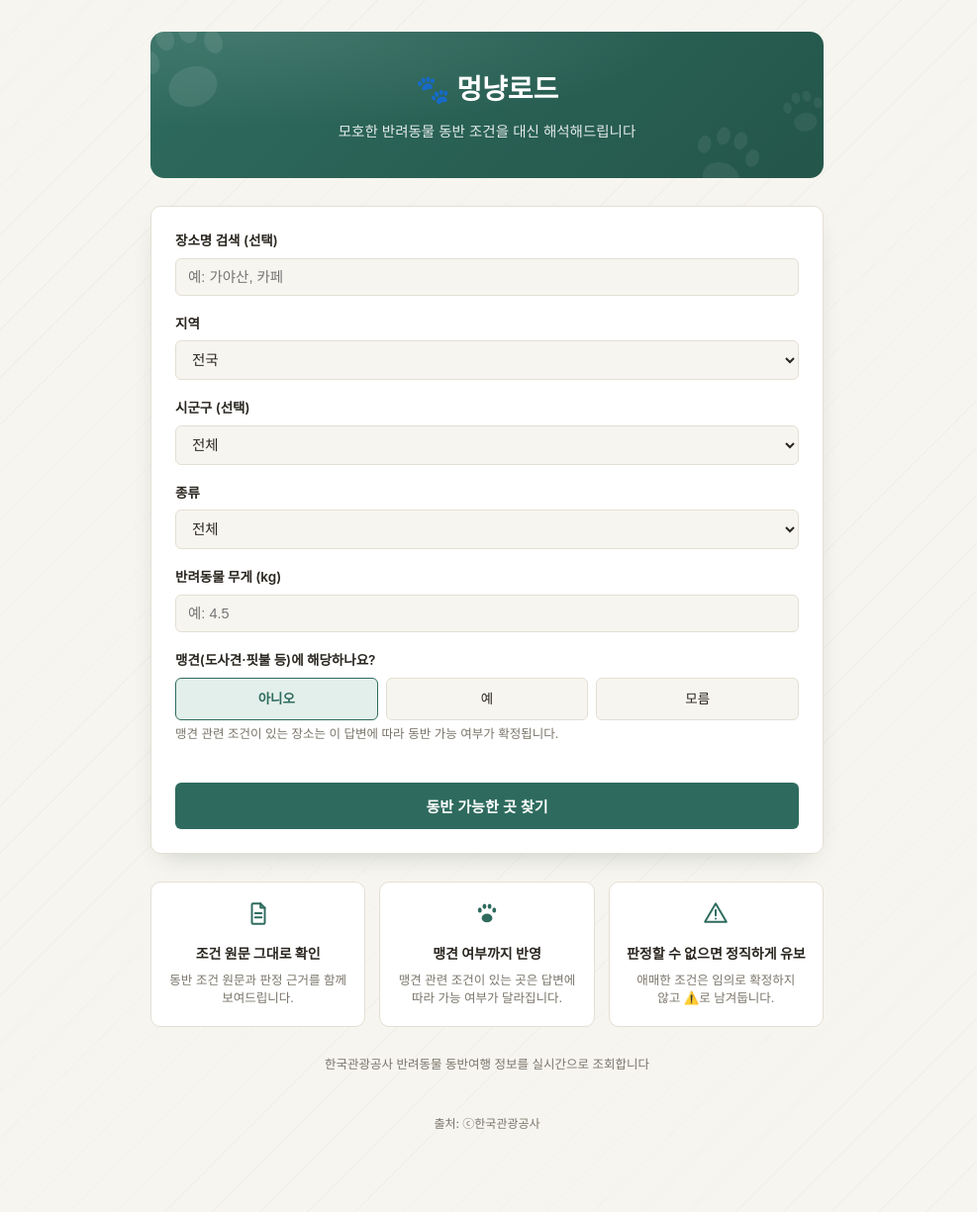
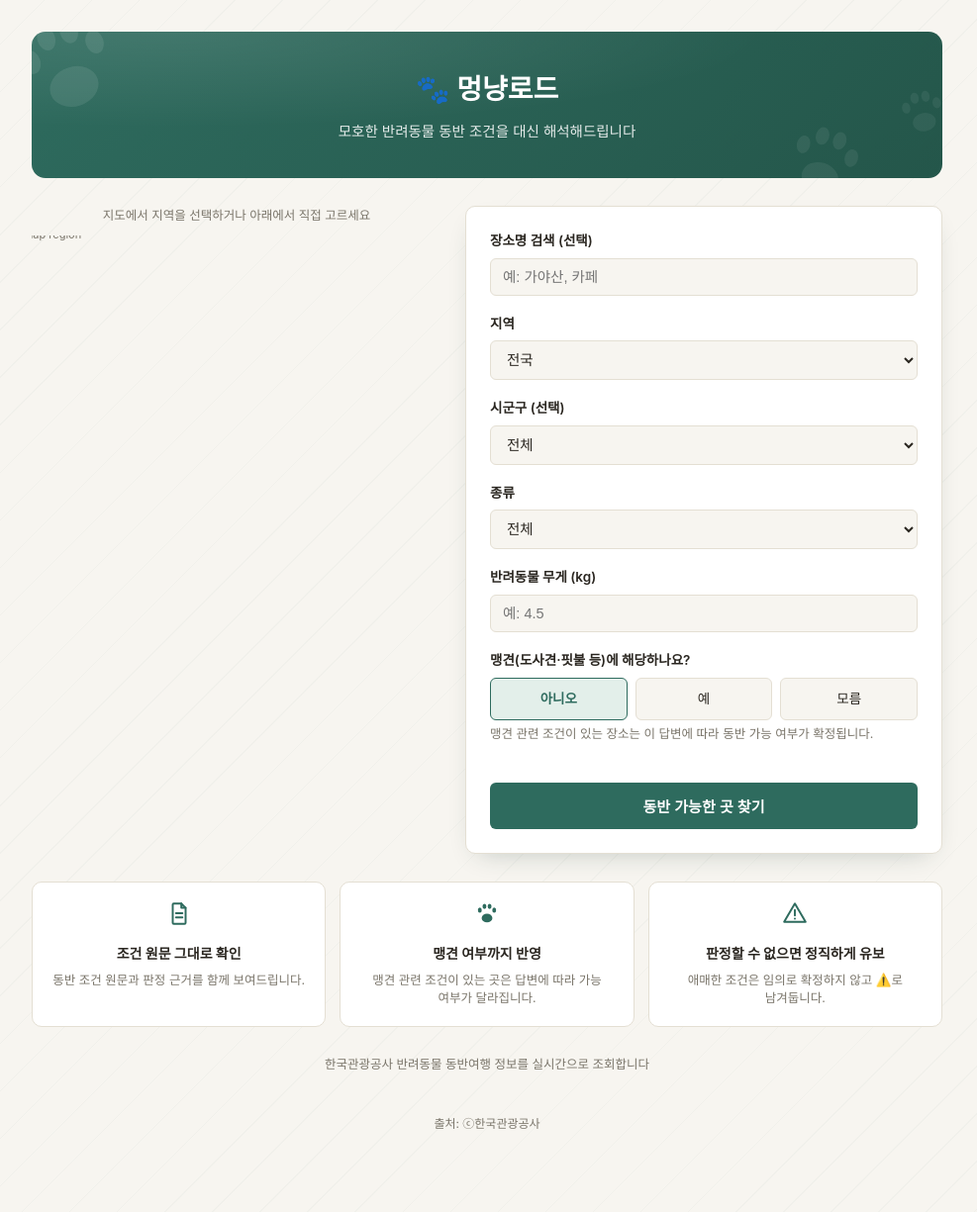
Before and after one commit to kkid304-dev/pet-travel-guide, a Flask app: template templates/index.html in a window 1280 px wide. Shown: the whole page at 99% size, without its empty margins (148-1135 px from the left). Run offline with Flask 3, Linux system fonts and the light colour scheme; the template is opened without the code that fills it: most values are stand-ins (such as "Sample title", 1, 10 or a date in 2020); a map, chart or similar area stays blank.

Commit message:
feat: 첫 화면 좌우 2단 레이아웃 + 지도 지역 선택 (데스크톱)
왼쪽 지도(45%) / 오른쪽 검색 폼(55%) 2단 레이아웃 추가. 지도 소스는
- 실제 행정구역 경계를 트레이싱하거나 외부 지도 데이터/이미지를 쓰지
  않고, 17개 시도를 상대 위치에 맞춰 배치한 자체 제작 격자 카토그램
  (korea_map.py) — 외부 소스가 없으므로 라이선스 확인 대상 자체가 없음

- korea_map.py: (col,row) 격자 좌표 → 반올림 사각형 SVG path 생성.
  REGION_CODES의 17개 키와 정확히 일치하는지 프로그램으로 검증
- 지도 타일 클릭 → region select 값 자동 설정 + change 이벤트 발생 →
  기존 시군구 드롭다운 로직 그대로 재사용 (양방향 동기화: 드롭다운을
  직접 바꿔도 지도 선택 표시가 따라감)
- 드롭다운은 그대로 유지 — 지도 없이도 검색 전부 가능
- 지도 위 안내문 "지도에서 지역을 선택하거나 아래에서 직접 고르세요"

모바일(760px 이하)은 지도를 숨기고 드롭다운만 노출하는 쪽을 선택
(지도를 접었다 펴는 토글보다 단순하고 레이아웃 회귀 위험이 적음).

결과 페이지(result.html)는 미변경. judge.py 미변경 (34/34 통과).
지도 클릭→검색 전체 흐름 실측 확인 ("서울 · 전체 · 5.0kg" 검색 정상).

main 병합은 보류 — develop에서 검토 요청.

```diff
--- a/app.py
+++ b/app.py
@@ -1,6 +1,7 @@
 from flask import Flask, render_template, request
 
 from pet_service import search_places, get_sigungu_codes, warm_sigungu_cache, REGION_CODES, CATEGORY_CODES
+from korea_map import korea_map_regions, map_view_box
 
 app = Flask(__name__)
 
@@ -9,15 +10,19 @@
 warm_sigungu_cache()
 
 
+def _index_context():
+    return {
+        "regions": list(REGION_CODES.keys()),
+        "categories": list(CATEGORY_CODES.keys()),
+        "sigungu_by_region": {region: get_sigungu_codes(region) for region in REGION_CODES},
+        "map_regions": korea_map_regions(),
+        "map_view_box": map_view_box(),
+    }
+
+
 @app.route("/")
 def index():
-    sigungu_by_region = {region: get_sigungu_codes(region) for region in REGION_CODES}
-    return render_template(
-        "index.html",
-        regions=list(REGION_CODES.keys()),
-        categories=list(CATEGORY_CODES.keys()),
-        sigungu_by_region=sigungu_by_region,
-    )
+    return render_template("index.html", **_index_context())
 
 
 @app.route("/result", methods=["POST"])
@@ -36,9 +41,7 @@
     except ValueError:
         return render_template(
             "index.html",
-            regions=list(REGION_CODES.keys()),
-            categories=list(CATEGORY_CODES.keys()),
-            sigungu_by_region={region: get_sigungu_codes(region) for region in REGION_CODES},
+            **_index_context(),
             error="반려동물 무게는 0보다 큰 숫자로 입력해주세요.",
             region=region, category=category,
         ), 400
--- /dev/null
+++ b/korea_map.py
@@ -0,0 +1,55 @@
+"""첫 화면 지역 선택용 인라인 SVG 지도 좌표 생성.
+
+실제 행정구역 경계선을 트레이싱하거나 외부 지도 데이터/이미지를 가져온 것이 아니라,
+17개 시도를 상대적 위치에 맞춰 격자 타일로 배치한 자체 제작 개략도(카토그램)다.
+외부 소스를 전혀 쓰지 않았기 때문에 라이선스 확인이 필요 없다.
+"""
+
+CELL = 48
+TILE = 42
+RADIUS = 8
+MARGIN = 10
+
+# (col, row) — col: 서→동, row: 북→남. 제주는 바다를 나타내기 위해 한 행 띄워 배치.
+# pet_service.REGION_CODES의 17개 키와 정확히 일치해야 함.
+GRID = {
+    "서울": (2, 0), "강원": (3, 0),
+    "인천": (1, 1), "경기": (2, 1),
+    "충남": (1, 2), "세종": (2, 2), "충북": (3, 2), "경북": (4, 2),
+    "전북": (1, 3), "대전": (2, 3), "대구": (3, 3),
+    "광주": (1, 4), "경남": (3, 4), "울산": (4, 4),
+    "전남": (1, 5), "부산": (4, 5),
+    "제주": (1, 7),
+}
+
+
+def _rounded_rect_path(x, y, w, h, r):
+    return (
+        f"M{x + r},{y} H{x + w - r} A{r},{r} 0 0 1 {x + w},{y + r} "
+        f"V{y + h - r} A{r},{r} 0 0 1 {x + w - r},{y + h} "
+        f"H{x + r} A{r},{r} 0 0 1 {x},{y + h - r} "
+        f"V{y + r} A{r},{r} 0 0 1 {x + r},{y} Z"
+    )
+
+
+def korea_map_regions():
+    """[{name, d, cx, cy}, ...] — 지도에 그릴 17개 시도 타일."""
+    regions = []
+    for name, (col, row) in GRID.items():
+        x = MARGIN + col * CELL
+        y = MARGIN + row * CELL
+        regions.append({
+            "name": name,
+            "d": _rounded_rect_path(x, y, TILE, TILE, RADIUS),
+            "cx": x + TILE / 2,
+            "cy": y + TILE / 2,
+        })
+    return regions
+
+
+def map_view_box():
+    max_col = max(c for c, _ in GRID.values())
+    max_row = max(r for _, r in GRID.values())
+    width = MARGIN * 2 + (max_col + 1) * CELL - (CELL - TILE)
+    height = MARGIN * 2 + (max_row + 1) * CELL - (CELL - TILE)
+    return f"0 0 {width} {height}"
--- a/templates/base.html
+++ b/templates/base.html
@@ -19,6 +19,27 @@
       line-height: 1.6; word-break: keep-all;
     }
     .wrap { max-width: 720px; margin: 0 auto; padding: 32px 20px 80px; }
+    .wrap--wide { max-width: 960px; }
+    .home-layout { display: flex; gap: 24px; align-items: flex-start; }
+    .map-panel { flex: 0 0 45%; }
+    .form-panel { flex: 1 1 55%; min-width: 0; }
+    .map-hint { font-size: 12.5px; color: var(--ink-muted); margin: 0 0 10px; text-align: center; }
+    .kr-map { width: 100%; height: auto; display: block; }
+    .kr-map path {
+      fill: #E4E1D6; stroke: var(--bg); stroke-width: 3; cursor: pointer;
+      transition: fill .15s;
+    }
+    .kr-map g:not(.selected):hover path { fill: var(--accent-soft); }
+    .kr-map g.selected path { fill: var(--accent); }
+    .kr-map text {
+      font-size: 11px; fill: var(--ink-muted); text-anchor: middle; dominant-baseline: middle;
+      pointer-events: none;
+    }
+    .kr-map g.selected text { fill: #fff; font-weight: 700; }
+    @media (max-width: 760px) {
+      .map-panel { display: none; }
+      .home-layout { display: block; }
+    }
     header.top {
       position: relative; overflow: hidden;
       margin-bottom: 28px; padding: 36px 24px; text-align: center; border-radius: 14px;
@@ -79,7 +100,7 @@
   </style>
 </head>
 <body>
-  <div class="wrap">
+  <div class="wrap {% block wrap_class %}{% endblock %}">
     <header class="top">
       <div class="hero-decor" aria-hidden="true">
         <svg class="hero-paw hero-paw--1" viewBox="0 0 24 24" fill="currentColor"><ellipse cx="12" cy="16.5" rx="5" ry="4"/><ellipse cx="5.3" cy="9.2" rx="1.8" ry="2.4"/><ellipse cx="9.6" cy="5.6" rx="1.8" ry="2.4"/><ellipse cx="14.4" cy="5.6" rx="1.8" ry="2.4"/><ellipse cx="18.7" cy="9.2" rx="1.8" ry="2.4"/></svg>
--- a/templates/index.html
+++ b/templates/index.html
@@ -1,5 +1,19 @@
 {% extends "base.html" %}
+{% block wrap_class %}wrap--wide{% endblock %}
 {% block content %}
+  <div class="home-layout">
+    <div class="map-panel">
+      <p class="map-hint">지도에서 지역을 선택하거나 아래에서 직접 고르세요</p>
+      <svg class="kr-map" viewBox="{{ map_view_box }}" aria-hidden="true">
+        {% for r in map_regions %}
+          <g data-region="{{ r.name }}">
+            <path d="{{ r.d }}"></path>
+            <text x="{{ r.cx }}" y="{{ r.cy }}">{{ r.name }}</text>
+          </g>
+        {% endfor %}
+      </svg>
+    </div>
+    <div class="form-panel">
       <div class="card">
         {% if error %}
           <div class="error-box">{{ error }}</div>
@@ -43,6 +57,8 @@
           <button type="submit" class="submit" id="search-btn">동반 가능한 곳 찾기</button>
         </form>
       </div>
+    </div>
+  </div>
 
   <div class="feature-grid">
     <div class="feature-card">
@@ -81,10 +97,28 @@
       });
     }
 
+    var mapSvg = document.querySelector(".kr-map");
+    function syncMapSelection(region) {
+      if (!mapSvg) { return; }
+      mapSvg.querySelectorAll("g[data-region]").forEach(function (g) {
+        g.classList.toggle("selected", g.getAttribute("data-region") === region);
+      });
+    }
+    if (mapSvg) {
+      mapSvg.querySelectorAll("g[data-region]").forEach(function (g) {
+        g.addEventListener("click", function () {
+          regionSelect.value = g.getAttribute("data-region");
+          regionSelect.dispatchEvent(new Event("change"));
+        });
+      });
+    }
+
     regionSelect.addEventListener("change", function () {
       populateSigungu(regionSelect.value);
+      syncMapSelection(regionSelect.value);
     });
     populateSigungu(regionSelect.value);
+    syncMapSelection(regionSelect.value);
 
     document.getElementById("search-form").addEventListener("submit", function () {
       var btn = document.getElementById("search-btn");
```
Lines whose indentation alone changed are shown as unchanged.
